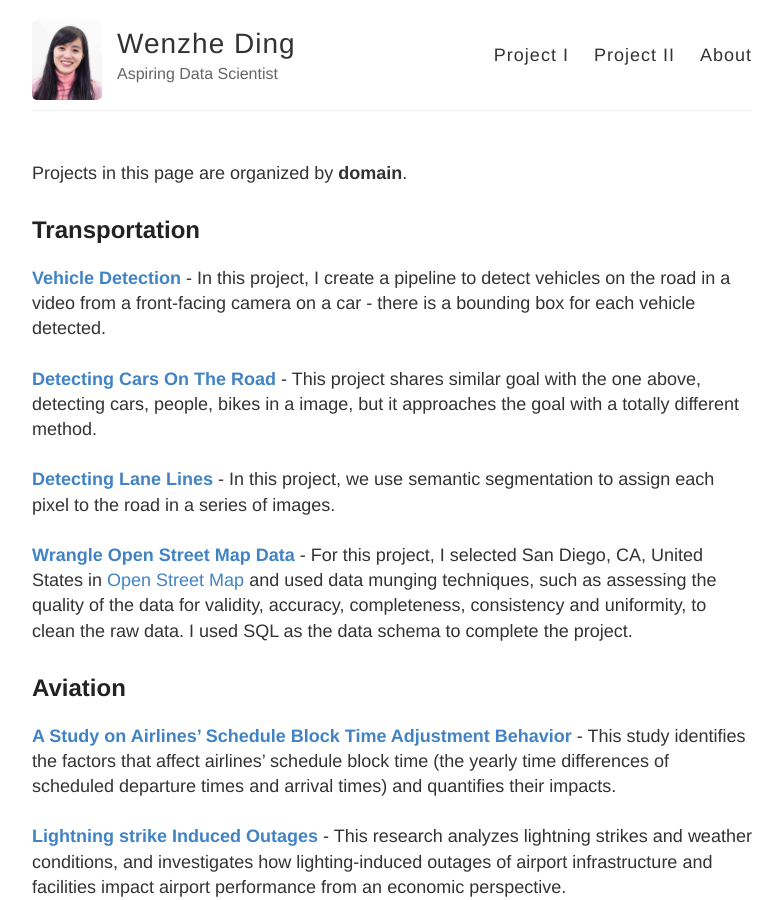
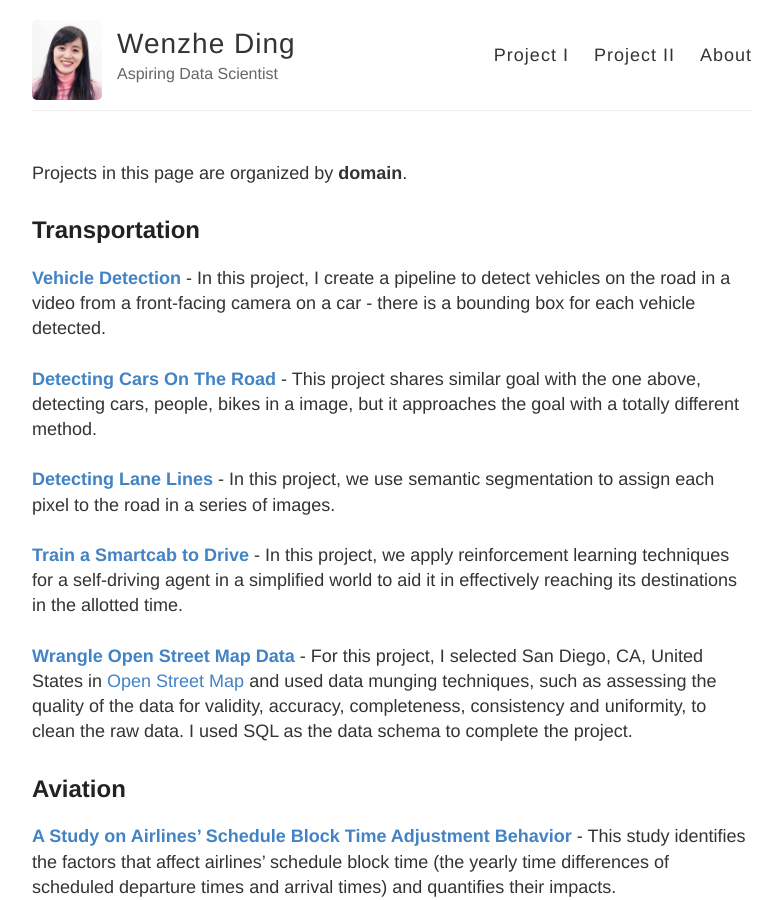
Before and after one commit to wzding/deprecated_wzding.github.io, a Jekyll site: the page built from project1.md, in a window 1280 px wide and 900 px high. Shown: the whole window, without its empty margins (248-1030 px from the left). Built offline with Jekyll 4.4.1, drawn with Linux system fonts in a browser that asks for light colours.

Commit message:
added a new project

```diff
--- a/project1.md
+++ b/project1.md
@@ -9,6 +9,7 @@ Projects in this page are organized by **domain**.
 <a href="https://wzding.github.io/wzding.github.io/projects/Vehicle_Detection.html" target="_blank">**Vehicle Detection**</a> - In this project, I create a pipeline to detect vehicles on the road in a video from a front-facing camera on a car - there is a bounding box for each vehicle detected.
 <br><br><a href="https://wzding.github.io/wzding.github.io/projects/Object_Detection_MobileNets_SSD.html" target="_blank">**Detecting Cars On The Road**</a> - This project shares similar goal with the one above, detecting cars, people, bikes in a image, but it approaches the goal with a totally different method.
 <br><br><a href="https://wzding.github.io/wzding.github.io/projects/Semantic_Segmentation.html" target="_blank">**Detecting Lane Lines**</a> - In this project, we use semantic segmentation to assign each pixel to the road in a series of images.
+<br><br><a href="" target="_blank">**Train a Smartcab to Drive**</a> - In this project, we apply reinforcement learning techniques for a self-driving agent in a simplified world to aid it in effectively reaching its destinations in the allotted time.
 <br><br><a href="https://wzding.github.io/wzding.github.io/projects/Wrangle_OpenStreetMap.html" target="_blank">**Wrangle Open Street Map Data**</a> - For this project, I selected San Diego, CA, United States in [Open Street Map](https://www.openstreetmap.org) and used data munging techniques, such as assessing the quality of the data for validity, accuracy, completeness, consistency and uniformity, to clean the raw data. I used SQL as the data schema to complete the project.
 
 ## Aviation
```
